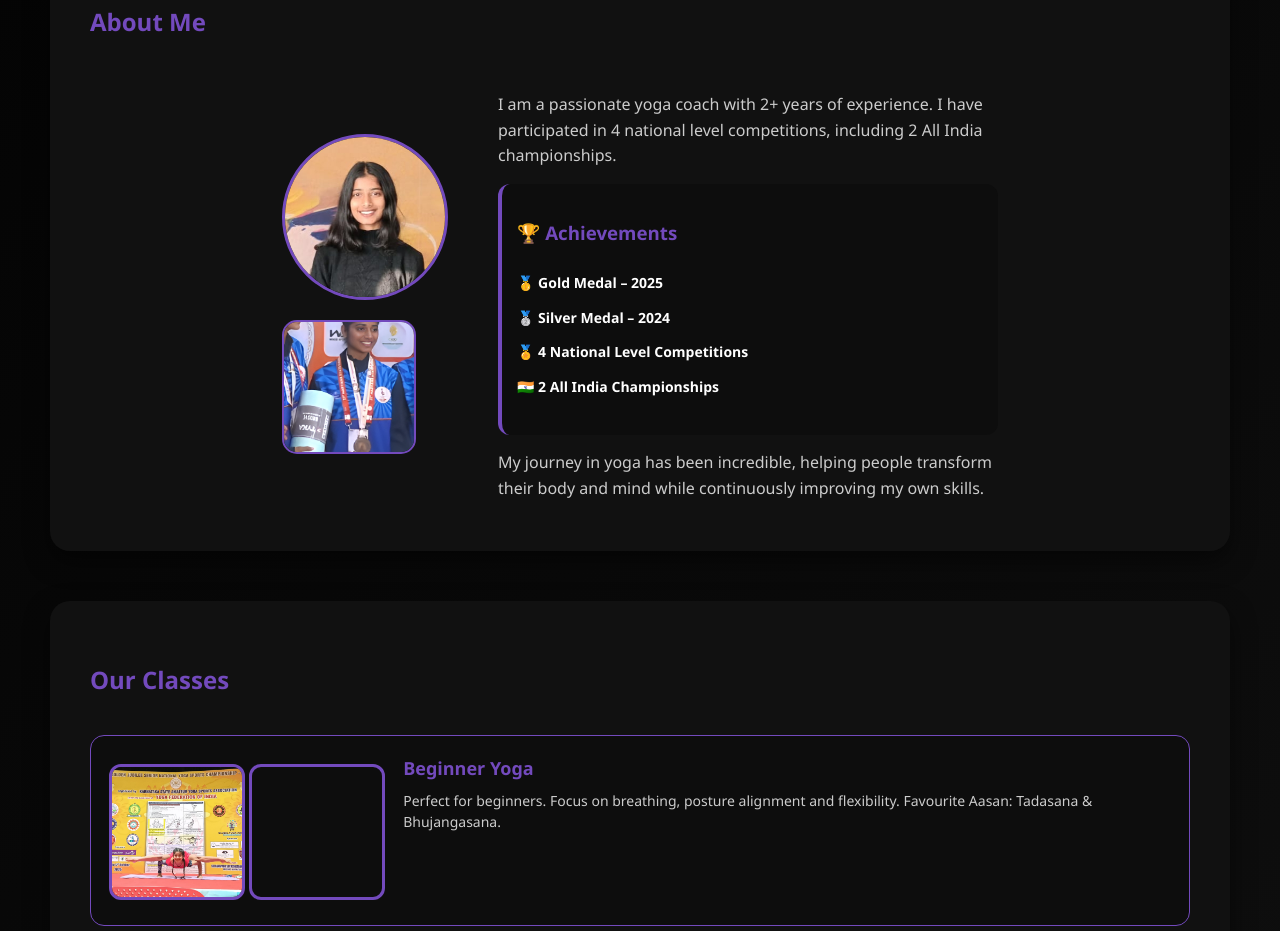
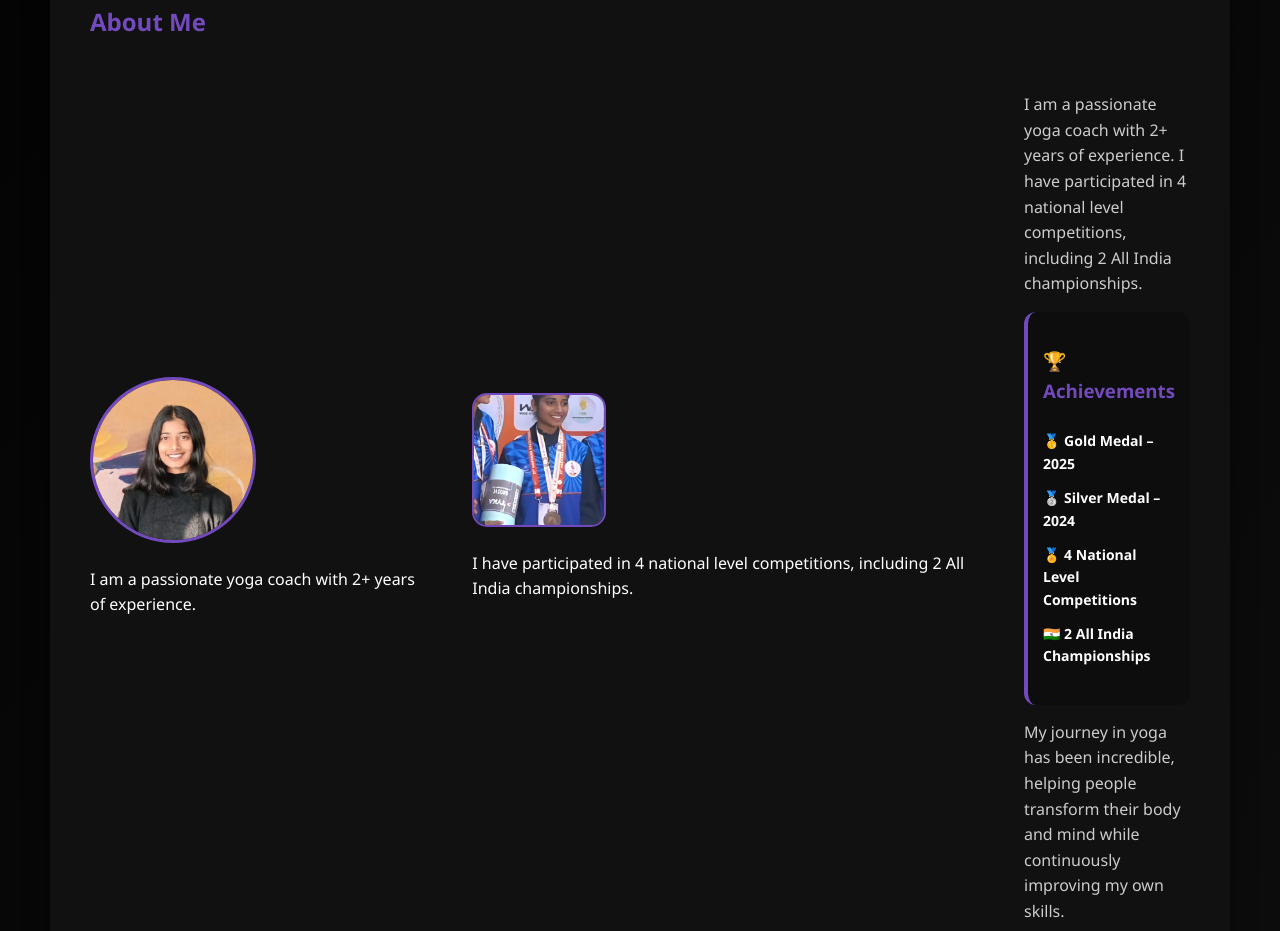
Before and after one commit to Nishu177/yogaproject, a website: page index.html in a window 1280 px wide. Shown: the part 987-1918 px from the top of the page. Drawn offline with Linux system fonts and the light colour scheme; grey boxes are pictures that could not be loaded.

Commit message:
Update index.html

```diff
--- a/index.html
+++ b/index.html
@@ -32,10 +32,32 @@
   <div class="about-container">
 
     <!-- LEFT SIDE IMAGES -->
-    <div class="about-images">
-      <img src="nisha/nishapic4.jpg" class="profile-img">
-      <img src="nisha/nishapic44.png" class="medal-img">
+<div class="about-container">
+
+  <!-- ROW 1 -->
+  <div class="about-row">
+    <img src="nisha/nishapic4.jpg" class="profile-img">
+
+    <div class="about-text">
+      <p>
+        I am a passionate yoga coach with 2+ years of experience.
+      </p>
     </div>
+  </div>
+
+  <!-- ROW 2 -->
+  <div class="about-row">
+    <img src="nisha/nishapic44.png" class="medal-img">
+
+    <div class="about-text">
+      <p>
+        I have participated in 4 national level competitions,
+        including 2 All India championships.
+      </p>
+    </div>
+  </div>
+
+</div>
 
     <!-- RIGHT SIDE TEXT -->
     <div class="about-content">
```
